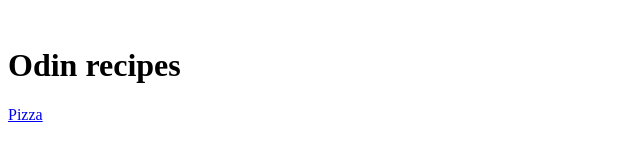
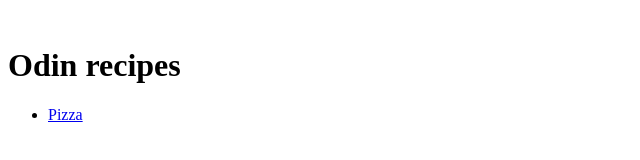
Before and after one commit to joelstoppa/odin-recipes, a plain HTML site: page index.html in a window 1280 px wide. Shown: the full height of the page, 0-640 px from the left. Drawn offline with Linux system fonts and the light colour scheme.

Commit message:
Add list for recipes

```diff
--- a/index.html
+++ b/index.html
@@ -10,7 +10,10 @@
     <img src="">
     <h1>Odin recipes</h1>
 
-    <a href="recipes/pizza.html">Pizza</a>
+    <ul>
+        <li><a href="recipes/pizza.html">Pizza</a></li>
+    </ul>
+
 
 </body>
 </html>
```
